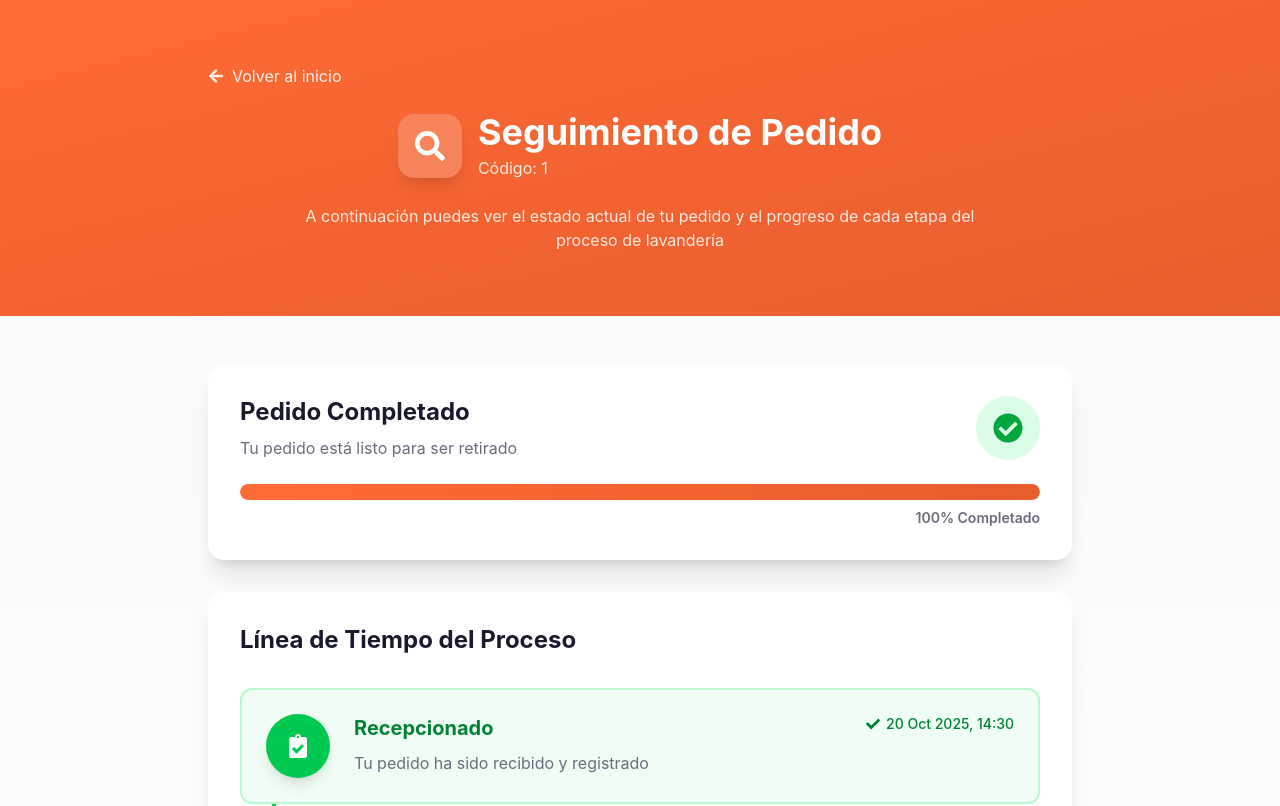
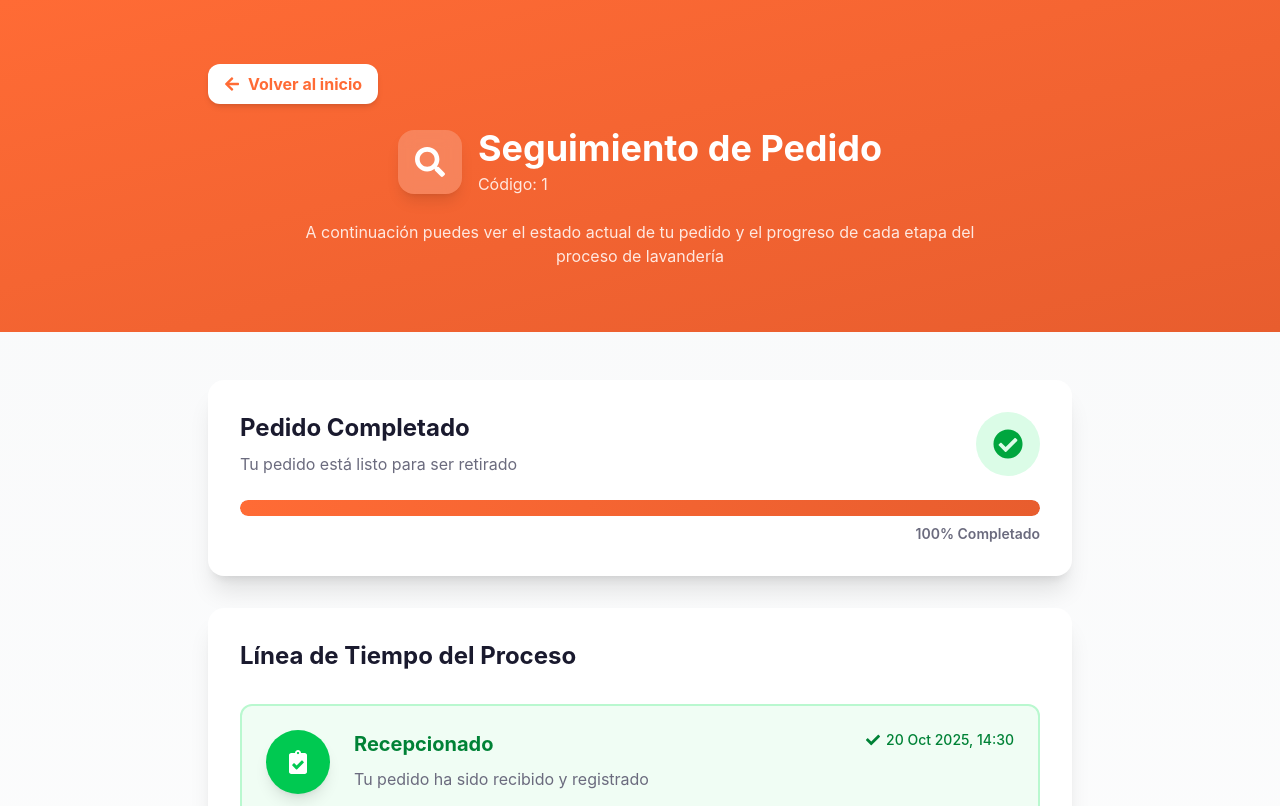
Before and after one commit to benjamon19/lavanderia.del.cobre-landingpage, a React (Vite) app: page /tracking/1 in a window 1280 px wide. Shown: the top 806 px of the page. Built offline with nearby package versions, Linux system fonts and the light colour scheme.

Commit message:
feat(tracking): Mejora el diseño del botón "Volver al inicio"

```diff
--- a/src/pages/tracking/components/TrackingHeader.tsx
+++ b/src/pages/tracking/components/TrackingHeader.tsx
@@ -1,20 +1,20 @@
 // src/pages/tracking/components/TrackingHeader.tsx
-import { FaArrowLeft, FaSearch } from 'react-icons/fa'
-import { useNavigate } from 'react-router-dom'
+import { FaArrowLeft, FaSearch } from "react-icons/fa";
+import { useNavigate } from "react-router-dom";
 
 interface TrackingHeaderProps {
-  trackingCode: string
+  trackingCode: string;
 }
 
 export default function TrackingHeader({ trackingCode }: TrackingHeaderProps) {
-  const navigate = useNavigate()
+  const navigate = useNavigate();
 
   return (
     <div className="bg-gradient-to-br from-[#ff6b35] to-[#e85d2e] text-white py-16">
       <div className="max-w-4xl mx-auto px-4">
         <button
-          onClick={() => navigate('/')}
-          className="flex items-center gap-2 text-white/90 hover:text-white mb-6 transition-colors"
+          onClick={() => navigate("/")}
+          className="bg-white text-[#ff6b35] px-4 py-2 rounded-xl hover:bg-[#fff4f0] transition-all duration-300 font-bold flex items-center gap-2 mb-6 shadow-md hover:shadow-lg transform hover:-translate-y-0.5"
           aria-label="Volver al inicio"
         >
           <FaArrowLeft /> Volver al inicio
@@ -31,9 +31,10 @@ export default function TrackingHeader({ trackingCode }: TrackingHeaderProps) {
         </div>
 
         <p className="text-center text-[#ffe8e0] max-w-2xl mx-auto mt-6">
-          A continuación puedes ver el estado actual de tu pedido y el progreso de cada etapa del proceso de lavandería
+          A continuación puedes ver el estado actual de tu pedido y el progreso
+          de cada etapa del proceso de lavandería
         </p>
       </div>
     </div>
-  )
+  );
 }
```
